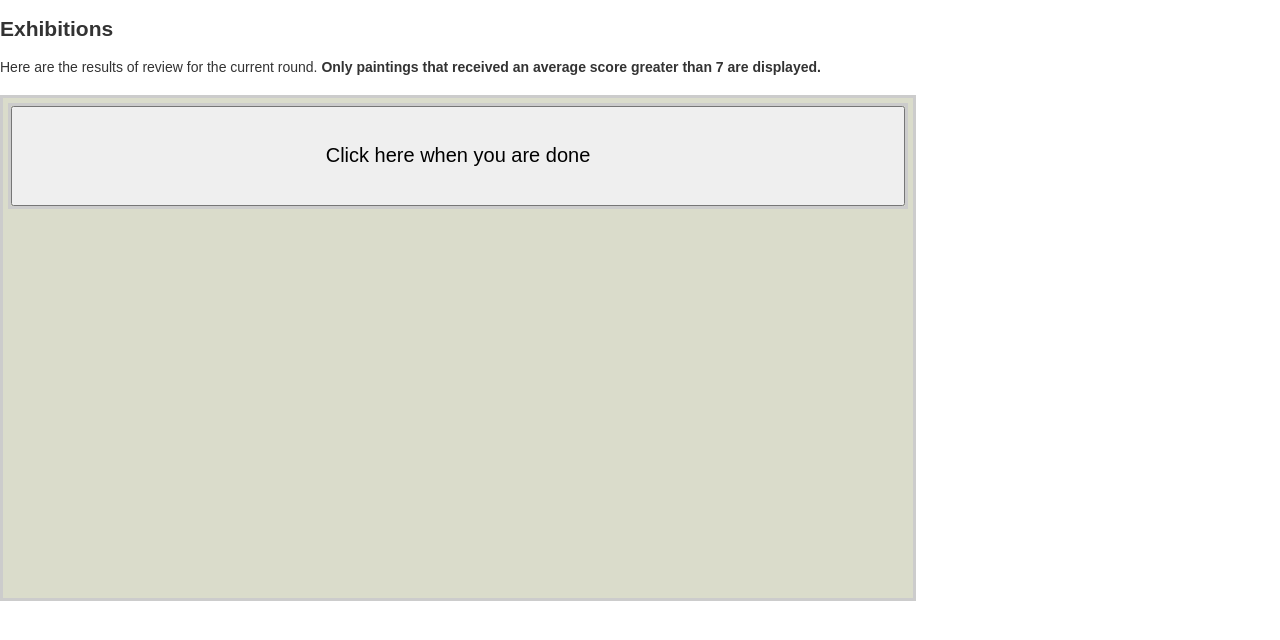
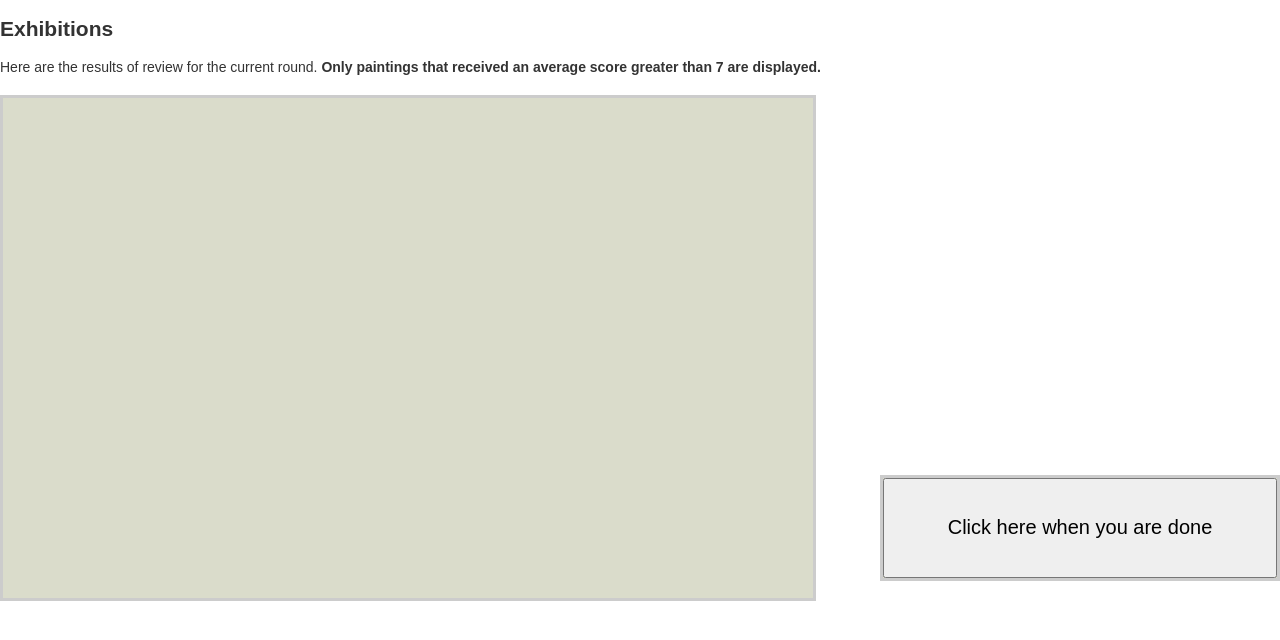
Before and after one commit to shakty/PR, a website: page html/dissemination.html in a window 1280 px wide. Drawn offline with Linux system fonts and the light colour scheme.

Commit message:
added DONE buttons in frame

```diff
--- a/html/css/dissemination.css
+++ b/html/css/dissemination.css
@@ -1,6 +1,18 @@
 div#container_exhibition {
-	width: 900px;
+	float: left;
+	clear: both;
+	width: 800px;
 	height: 490px;
 	overflow-y: auto;
 	margin-top: 20px;
 }
+
+div#container_done {
+  float: right;
+  height: 100px;
+  width: 400px;
+  border: 0;
+  padding:0;
+  padding-top: 400px;
+  background: white;
+}
--- a/html/css/evaluation.css
+++ b/html/css/evaluation.css
@@ -1,29 +1,20 @@
 ul {
-	margin: 20px;
+	margin: 10px;
+}
+
+div#container_evaluation {
+	float: left;
+  width: auto;
 }
 
 
-/* #tbl_evaluation { */
-/*    border: 1px black solid; */
-/*  }; */
 
-/* #tbl_evaluation td { */
-/*    width: 200px; */
-/*    border: 1px solid #CCC; */
-/*  }; */
-
-/* #tbl_evaluation div{ */
-/*   border: 0; */
-/* } */
-
-/* .ui-slider { */
-/* 	 height: 3px; */
-/* }  */
-
-
-
-/*  .display_container { */
-/*   border: 3px solid #CCC; */
-/*   padding: 5px; */
-/*   background: white; */
-/*  }; */
+div#container_done {
+  float: right;
+  height: 530px;
+  width: 400px;
+  border: 0;
+  padding:0;
+  padding-top: 300px;
+  background: white;
+}
--- a/html/dissemination.html
+++ b/html/dissemination.html
@@ -16,12 +16,12 @@
 
 <body>
   <h2>Exhibitions</h2>
-  Here are the results of review for the current round. <strong>Only paintings that received an average score greater than 7 are displayed.</strong>
-  <div id="container_exhibition">
-      <div id="done_box">
-        <button>Click here when you are done</button>
-     </div>
-  </div>
+  <span style="text-align: left; float: left;"> Here are the results of review for the current round. <strong>Only paintings that received an average score greater than 7 are displayed.</strong></span>
+  <div id="container_exhibition"></div>
+   <div id="container_done">
+     <div id="done_box">
+     <button>Click here when you are done</button>
+   </div>
 </body>
 <script>
      // Avoid ESC to break the connection
--- a/pr.client.js
+++ b/pr.client.js
@@ -274,8 +274,8 @@ function PeerReviewGame () {
 						}
 					}
 
-					$('#mainframe').contents().find('#done_box').before(table.parse());
-					//node.window.getElementById('container_exhibition').appendChild(table.parse());
+					//$('#mainframe').contents().find('#done_box').before(table.parse());
+					node.window.getElementById('container_exhibition').appendChild(table.parse());
 					this.all_ex.addDD(table);
 
 				}
```
Also changed, not shown: html/evaluation.html (+10 -7 lines).
